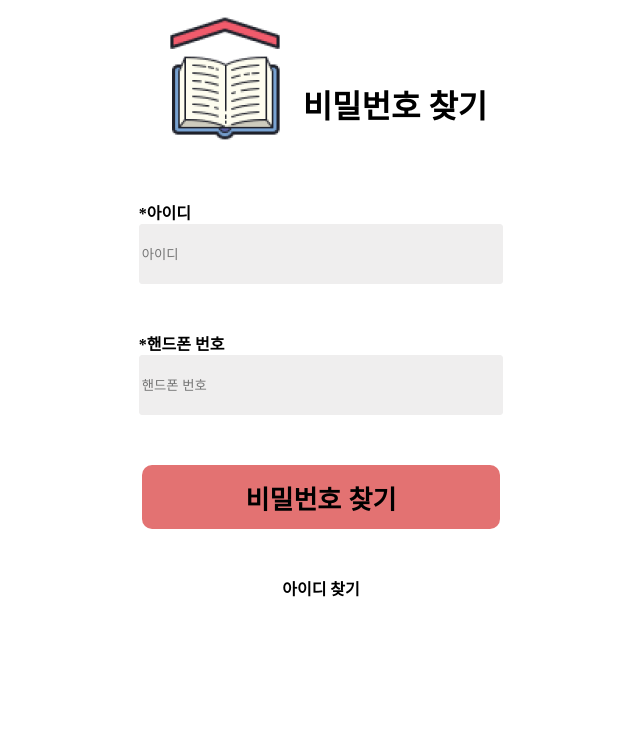
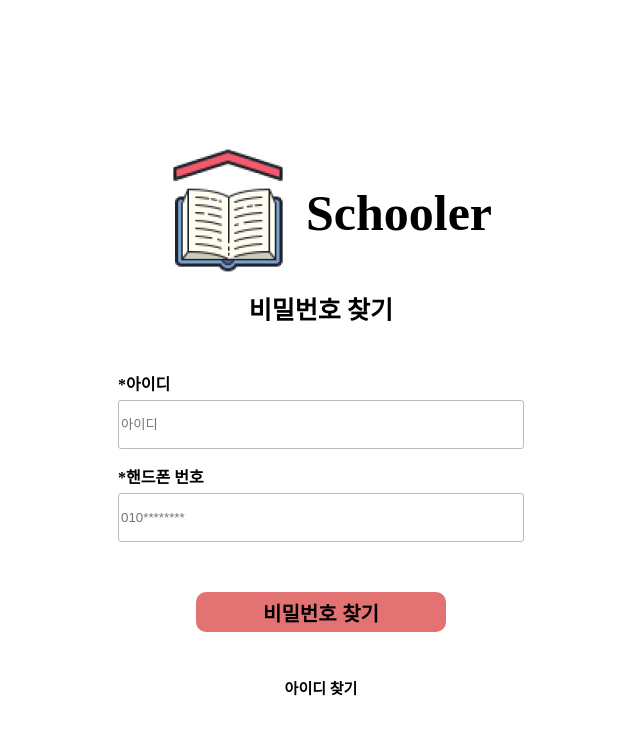
Before and after one commit to HYEONJI1209/hyeonji, a plain HTML site: page html/findpassword.html in a window 1280 px wide. Shown: the whole page, without its empty margins (319-959 px from the left). Drawn offline with Linux system fonts and the light colour scheme.

Commit message:
findid, findpassword

```diff
--- a/css/findid.css
+++ b/css/findid.css
@@ -1,25 +1,34 @@
 .topic-logo {
     display: flex;
     justify-content: center;
-    padding-right: 8px;
+    align-items: center;
+    margin-top: 140px;
 }
 
-#topic {
-    position: relative;
-    top: 3.2rem;
+.topic-logoName {
+    margin-top: -20px;
+    display: flex;
+    justify-content: center;
+    align-items: center;
+    font-size: 25px;
+    font-weight: bold;
+    margin-bottom: 20px;
 }
 
-.logo {
-    display: flex;
-    justify-content: center;
+
+.findidFrame{
+    margin-top: 5px;
+    width: 400px;
+    height: 45px;
+    background-color: #FFF;
+    border-radius: 3px;
+    border: 1px solid #BBBBBB;
 }
 
-.ShortFrame {
-    width: 28vw;
-    height: 7vh;
-    background-color: #EFEEEE;
-    border-radius: 3px;
-    border: 1px solid #EFEEEE;
+.login form{
+    display: flex;
+    flex-direction: column;
+    justify-content: center;
 }
 
 .login {
@@ -28,41 +37,32 @@
     align-items: center;
 }
 
-.login form {
-    display: flex;
-    flex-direction: column;
-    justify-content: center;
+.findid_btn{
+    margin-top: 50px;
+    width: 250px;
+    height: 40px;
+    border-radius: 10px;
+    background-color: #E37272;
+    font-size: 20px;
+    font-weight: bold;
+    cursor: pointer;
+    border: none;
 }
 
-.BTN {
-    margin-top: 50px;
-    width: 28vw;
-    height: 8vh;
-    border-radius: 10px;
-    background-color: #E37272;
-    font-size: 26px;
-    font-weight: bold;
-    cursor: pointer;
+.findid_ask {
+    margin-top: 45px;
+    font-size: 15px;
+    margin-bottom: 20px;
 }
 
-form {
-    display: flex;
-    justify-content: center;
+.findid_ask a:link {
+    color: black;
 }
 
-span {
-    display: flex;
-    margin-top: 47px;
+.findid_ask a:visited {
+    color: black;
 }
 
-.title {
-    margin-top: 4%;
-    width: 30vw;
-    height: 20vh;
+.findid_ask a {
+    text-decoration: none;
 }
-
-a {
-    text-decoration: none;
-    color: black;
-    font-weight: bold;
-}
--- a/css/findpassword.css
+++ b/css/findpassword.css
@@ -1,68 +1,66 @@
 .topic-logo {
     display: flex;
     justify-content: center;
-    padding-right: 8px;
+    align-items: center;
+    margin-top: 140px;
 }
 
-#topic {
-    position: relative;
-    top: 3.2rem;
+.topic-logoName {
+    margin-top: -20px;
+    display: flex;
+    justify-content: center;
+    align-items: center;
+    font-size: 25px;
+    font-weight: bold;
+    margin-bottom: 20px;
 }
 
-.logo {
-    display: flex;
-    justify-content: center;
+.findpwFrame{
+    margin-top: 5px;
+    width: 400px;
+    height: 45px;
+    background-color: #FFF;
+    border-radius: 3px;
+    border: 1px solid #BBBBBB;
 }
 
-.ShortFrame {
-    width: 28vw;
-    height: 7vh;
-    background-color: #EFEEEE;
-    border-radius: 3px;
-    border: 1px solid #EFEEEE;
-}
-
-.login {
+.findpw{
     display: flex;
     flex-direction: column;
     align-items: center;
 }
-
-.login form {
+.findpw form{
     display: flex;
     flex-direction: column;
     justify-content: center;
 }
 
-.BTN {
+.findpw_btn{
     margin-top: 50px;
-    width: 28vw;
-    height: 8vh;
+    width: 250px;
+    height: 40px;
     border-radius: 10px;
     background-color: #E37272;
-    font-size: 26px;
+    font-size: 20px;
     font-weight: bold;
     cursor: pointer;
+    border: none;
 }
 
-form {
-    display: flex;
-    justify-content: center;
+.findpw_ask {
+    margin-top: 45px;
+    font-size: 15px;
+    margin-bottom: 20px;
 }
 
-span {
-    display: flex;
-    margin-top: 47px;
+.findpw_ask a:link {
+    color: black;
 }
 
-.title {
-    margin-top: 4%;
-    width: 30vw;
-    height: 20vh;
+.findpw_ask a:visited {
+    color: black;
 }
 
-a {
+.findpw_ask a {
     text-decoration: none;
-    color: black;
-    font-weight: bold;
 }
--- a/css/login.css
+++ b/css/login.css
@@ -16,16 +16,16 @@
     margin-bottom: 20px;
 }
 
+.login form{
+    display: flex;
+    flex-direction: column;
+    justify-content: center;
+}
+
 .login {
     display: flex;
     flex-direction: column;
     align-items: center;
-}
-
-.login form {
-    display: flex;
-    flex-direction: column;
-    justify-content: center;
 }
 
 .loginFrame {
--- a/html/findpassword.html
+++ b/html/findpassword.html
@@ -11,35 +11,30 @@
 </head>
 
 <body>
-
-    <div class="topic-logo">
-        <div>
-            <img src="../images/icons8-학교-100 17.png">
+    <div>
+        <div class="topic-logo">
+            <div>
+               <img src="../images/icons8-학교-100 17.png">
+            </div><br/>
+            <div id="topic">
+                <h1 style="font-size: 50px;">Schooler</h1>
+            </div>
         </div>
-        <div id="topic">
-            <h1>비밀번호 찾기</h1>
+        <div class="topic-logoName">
+            <p>비밀번호 찾기</p>
         </div>
     </div>
+    <div class="findpw" onload="findpwForm.findpw_id.focus()">
 
-    <div class="login">
-
-        <form>
+        <form name="findpwForm" methiod=""post>
             <span><b>*아이디</b></span>
-
-            <input type="text" id="id" class="ShortFrame" name="아이디" placeholder="아이디">
-
+            <input type="text" id="findpw_id" class="findpwFrame" name="아이디" placeholder="아이디" style="margin-bottom: 15px;">
+            <span><b>*핸드폰 번호</b></span>
+            <input type="text" id="findpw_phone" class="findpwFrame" name="핸드폰 번호" placeholder="010********">
         </form>
 
-        <form>
-            <span><b>*핸드폰 번호</b></span>
-
-            <input type="text" id="phone" class="ShortFrame" name="핸드폰 번호" placeholder="핸드폰 번호">
-
-        </form>
-        <div id=result-area></div>
-        <input type="button" id="BTN" value="비밀번호 찾기" class="BTN" style="border:none">
-        <span><a href="findpass">아이디 찾기</a></span>
-    </div>
+        <button id="BTN" class="findpw_btn" onclick="findpwCheck()">비밀번호 찾기</button>
+        <span class="findpw_ask"><b><a href="findid.html">아이디 찾기</a></b></span>
 
     <script src="../js/findpassword.js"></script>
 </body>
--- a/js/findpassword.js
+++ b/js/findpassword.js
@@ -1,24 +1,15 @@
-let findpwN = document.getElementById('id');
-let findpwP = document.getElementById('phone');
-let findpwBtn = document.getElementById('BTN');
-let resultArea=document.getElementById("result-area");
-
-
-findpwBtn.addEventListener('click',color);
-findpwN.addEventListener("focus",replay);
-findpwP.addEventListener("focus",replay);
-
-function color() {
-    if((findpwN.value.length>0 && findpwN.value.length<5) && findpwP.value.length>=11){
-        findpwBtn.disabled = false;
-    }else{
-        findpwBtn.disabled = true;
-        resultArea.textContent="다시입력해주세요"
-
+const findpwCheck=()=>{
+    //아이디가 빈칸이라면 경고 출력
+    if(findpwForm.findpw_id.value==""){
+        alert("아이디을 입력하세요");
+        findpwForm.findpw_id.focus(); //포커스 커서 옮기기
+        return false; //정상종료
     }
+    //비밀번호가 빈칸이라면 경고 출력
+    if(findpwForm.findpw_phone.value==""){
+        alert("번호를 입력하세요");
+        findpwForm.findpw_phone.focus(); //포커스 커서 옮기기
+        return false; //정상종료
+    }
+    location.href="login.html";  //둘다 입력되면 Index.html로
 }
-
-function replay(){
-    findpwBtn.disabled=false;
-    resultArea.textContent=""
-}
```
Also changed, not shown: html/findid.html (+18 -15 lines), html/login.html (+6 -13 lines), js/findid.js (+13 -23 lines).
